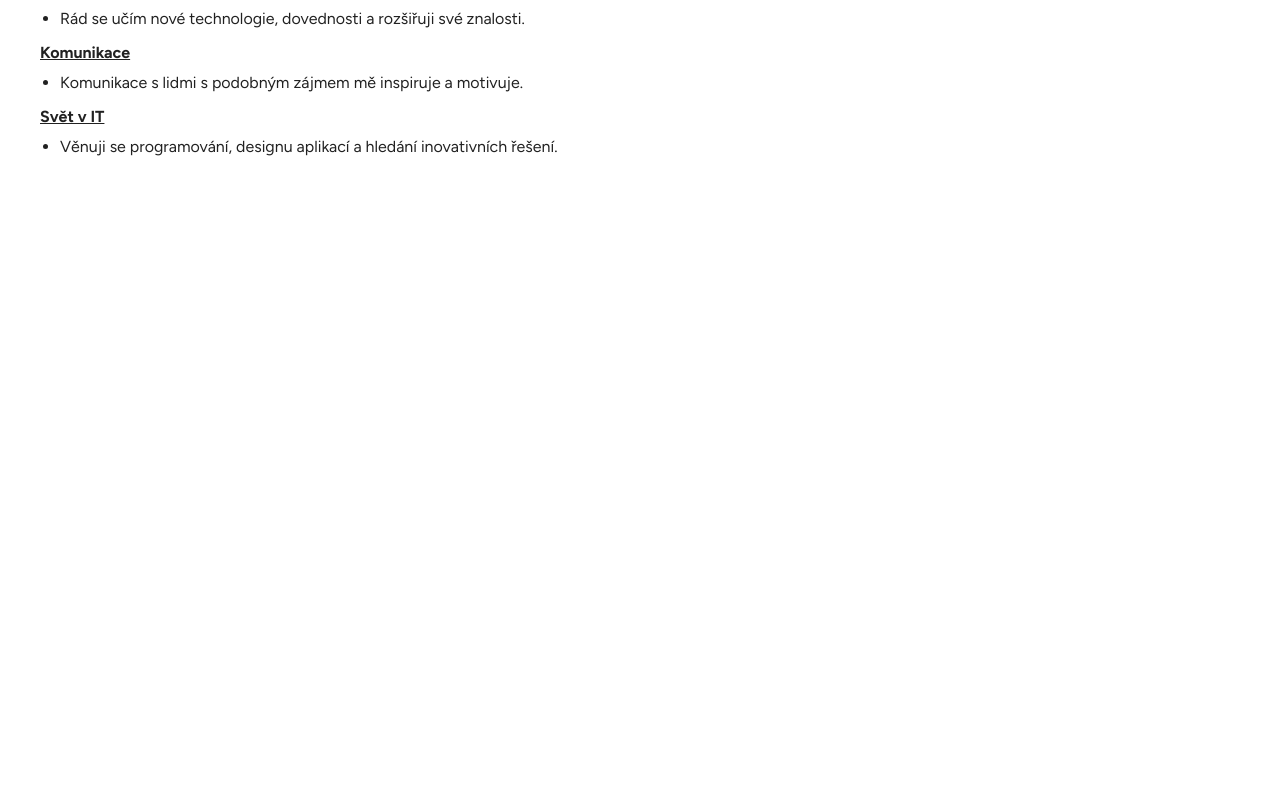
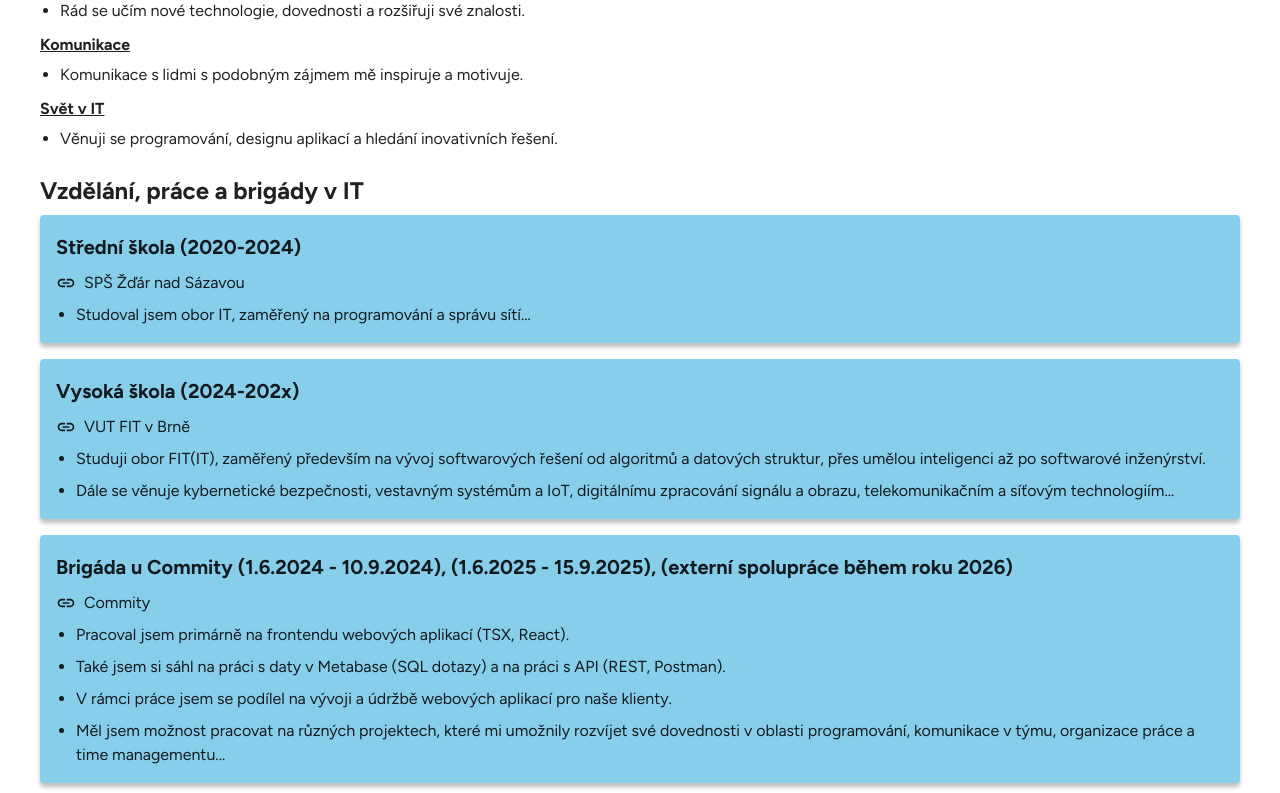
Before and after one commit to Veselyy/PortfolioWeb, a React (Vite) app: page / in a window 1280 px wide. Shown: the part 1023-1816 px from the top of the page. Before the commit the page ends 1192 px from the top, so only its background shows below. Built offline with nearby package versions, Linux system fonts and the light colour scheme.

Commit message:
Update AboutMe component to include new education and work experience cards, enhance styling for bullet items, and improve layout with Paper components for better presentation.

```diff
--- a/src/components/AboutMe.tsx
+++ b/src/components/AboutMe.tsx
@@ -1,9 +1,10 @@
-import { Box, Stack, Typography } from '@mui/material';
+import LinkIcon from '@mui/icons-material/Link';
+import { Box, Paper, Stack, Typography } from '@mui/material';
 
 import { ABOUT_ME_CONTENT } from '../data/aboutMeContent';
 
 const styles = {
-  title: { fontWeight: 700 },
+  title: { fontWeight: 700, textShadow: '0px 4px 4px rgba(0,0,0,0.25)' },
   sectionTitle: { fontWeight: 700 },
   groupTitle: { fontWeight: 700, textDecoration: 'underline' },
   bulletList: {
@@ -11,8 +12,34 @@ const styles = {
     pl: 2.5,
     listStyleType: 'disc',
   },
-  bulletItem: { typography: 'body1' },
-  introBulletItem: { typography: 'body1', mb: 1 },
+  bulletItem: { typography: 'body1', mb: 1, '&:last-child': { mb: 0 } },
+  card: {
+    p: 2,
+    borderRadius: 1,
+    bgcolor: 'info.main',
+    boxShadow: '0px 4px 4px 0px rgba(0,0,0,0.25)',
+  },
+  cardContent: { alignItems: 'flex-start' },
+  cardTitle: { fontWeight: 700 },
+  cardLink: { typography: 'body1', color: 'inherit', textDecoration: 'none' },
+  cardLinkRowAnchor: {
+    display: 'inline-flex',
+    alignItems: 'center',
+    gap: 1,
+    color: 'inherit',
+    textDecoration: 'none',
+    alignSelf: 'flex-start',
+    width: 'fit-content',
+    transition: (theme) =>
+      theme.transitions.create(['transform', 'outline-offset'], {
+        duration: theme.transitions.duration.shorter,
+      }),
+    '&:hover, &:focus-visible': { transform: 'scale(1.1)' },
+    '&:focus-visible': {
+      outline: '1px solid currentColor',
+      outlineOffset: 4,
+    },
+  },
 } as const;
 
 function AboutMe() {
@@ -23,7 +50,7 @@ function AboutMe() {
       </Typography>
       <Box component="ul" sx={styles.bulletList}>
         {ABOUT_ME_CONTENT.intro.map((p, idx) => (
-          <Box key={idx} component="li" sx={styles.introBulletItem}>
+          <Box key={idx} component="li" sx={styles.bulletItem}>
             {p.parts.map((part, i) =>
               part.bold ? <strong key={i}>{part.text}</strong> : <span key={i}>{part.text}</span>,
             )}
@@ -37,7 +64,8 @@ function AboutMe() {
             {section.title}
           </Typography>
 
-          {section.groups.map((group) => (
+          {'groups' in section &&
+            section.groups.map((group) => (
               <Stack key={group.title} spacing={0.5}>
                 <Typography variant="subtitle1" sx={styles.groupTitle}>
                   {group.title}
@@ -58,6 +86,37 @@ function AboutMe() {
                 )}
               </Stack>
             ))}
+
+          {'cards' in section && (
+            <Stack spacing={2}>
+              {section.cards.map((card) => (
+                <Paper key={card.title} sx={styles.card}>
+                  <Stack spacing={1} sx={styles.cardContent}>
+                    <Typography variant="h6" sx={styles.cardTitle}>
+                      {card.title}
+                    </Typography>
+                    <Box
+                      component="a"
+                      href={card.linkHref}
+                      target="_blank"
+                      rel="noreferrer"
+                      sx={styles.cardLinkRowAnchor}
+                    >
+                      <LinkIcon fontSize="small" />
+                      <Typography sx={styles.cardLink}>{card.linkLabel}</Typography>
+                    </Box>
+                    <Box component="ul" sx={styles.bulletList}>
+                      {card.bullets.map((bullet) => (
+                        <Box key={bullet} component="li" sx={styles.bulletItem}>
+                          {bullet}
+                        </Box>
+                      ))}
+                    </Box>
+                  </Stack>
+                </Paper>
+              ))}
+            </Stack>
+          )}
         </Stack>
       ))}
     </Stack>
--- a/src/data/aboutMeContent.ts
+++ b/src/data/aboutMeContent.ts
@@ -84,5 +84,38 @@ export const ABOUT_ME_CONTENT = {
         },
       ],
     },
+
+    {
+      title: 'Vzdělání, práce a brigády v IT',
+      cards: [
+        {
+          title: 'Střední škola (2020-2024)',
+          linkLabel: 'SPŠ Žďár nad Sázavou',
+          linkHref: 'https://www.spszns.cz/',
+          bullets: ['Studoval jsem obor IT, zaměřený na programování a správu sítí…'],
+        },
+        {
+          title: 'Vysoká škola (2024-202x)',
+          linkLabel: 'VUT FIT v Brně',
+          linkHref: 'https://www.vut.cz',
+          bullets: [
+            'Studuji obor FIT(IT), zaměřený především na vývoj softwarových řešení od algoritmů a datových struktur, přes umělou inteligenci až po softwarové inženýrství.',
+            'Dále se věnuje kybernetické bezpečnosti, vestavným systémům a IoT, digitálnímu zpracování signálu a obrazu, telekomunikačním a síťovým technologiím...',
+          ],
+        },
+        {
+          title:
+            'Brigáda u Commity (1.6.2024 - 10.9.2024), (1.6.2025 - 15.9.2025), (externí spolupráce během roku 2026)',
+          linkLabel: 'Commity',
+          linkHref: 'https://commity.cz',
+          bullets: [
+            'Pracoval jsem primárně na frontendu webových aplikací (TSX, React).',
+            'Také jsem si sáhl na práci s daty v Metabase (SQL dotazy) a na práci s API (REST, Postman).',
+            'V rámci práce jsem se podílel na vývoji a údržbě webových aplikací pro naše klienty.',
+            'Měl jsem možnost pracovat na různých projektech, které mi umožnily rozvíjet své dovednosti v oblasti programování, komunikace v týmu, organizace práce a time managementu...',
+          ],
+        },
+      ],
+    },
   ],
 } as const;
```
Lines whose indentation alone changed are shown as unchanged.
